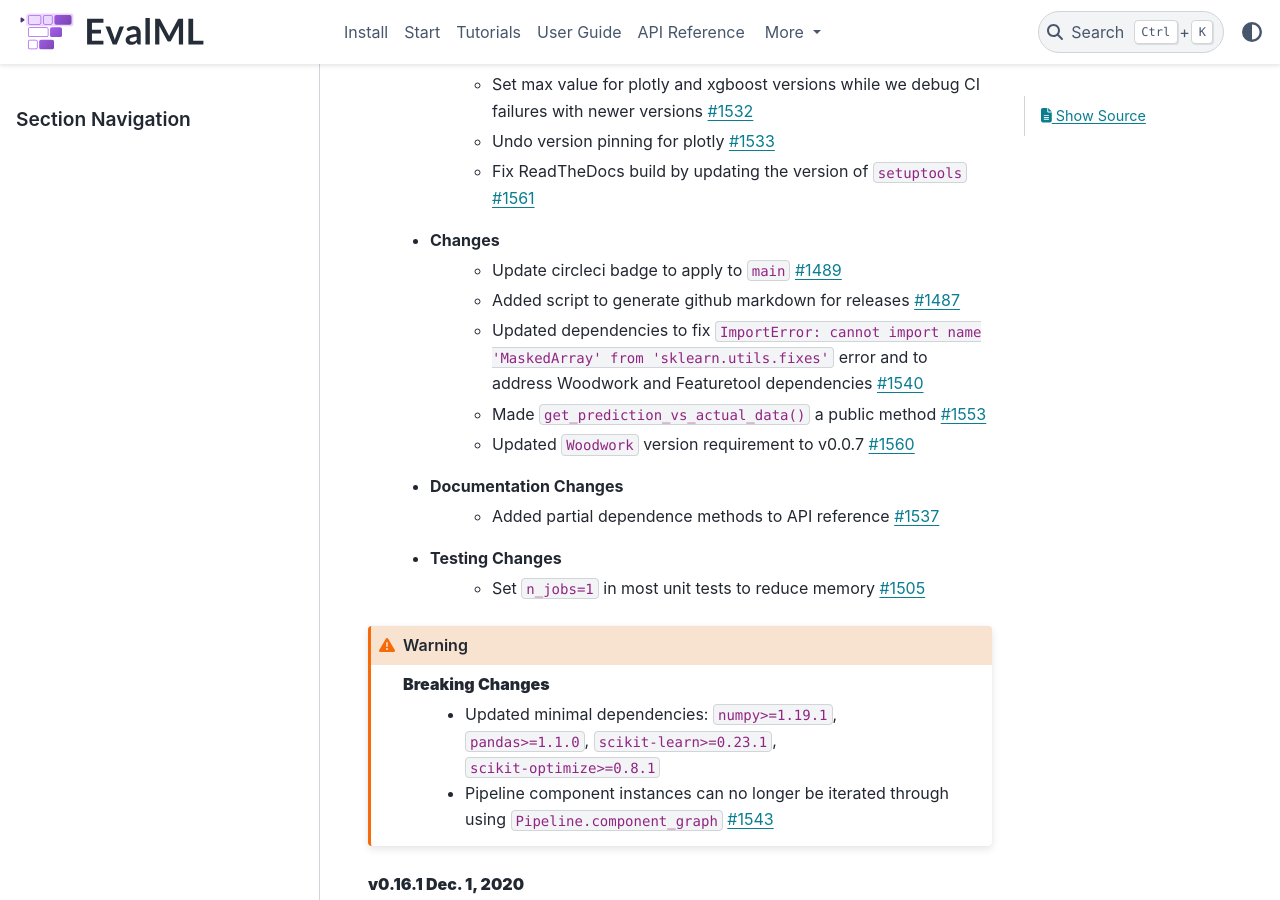
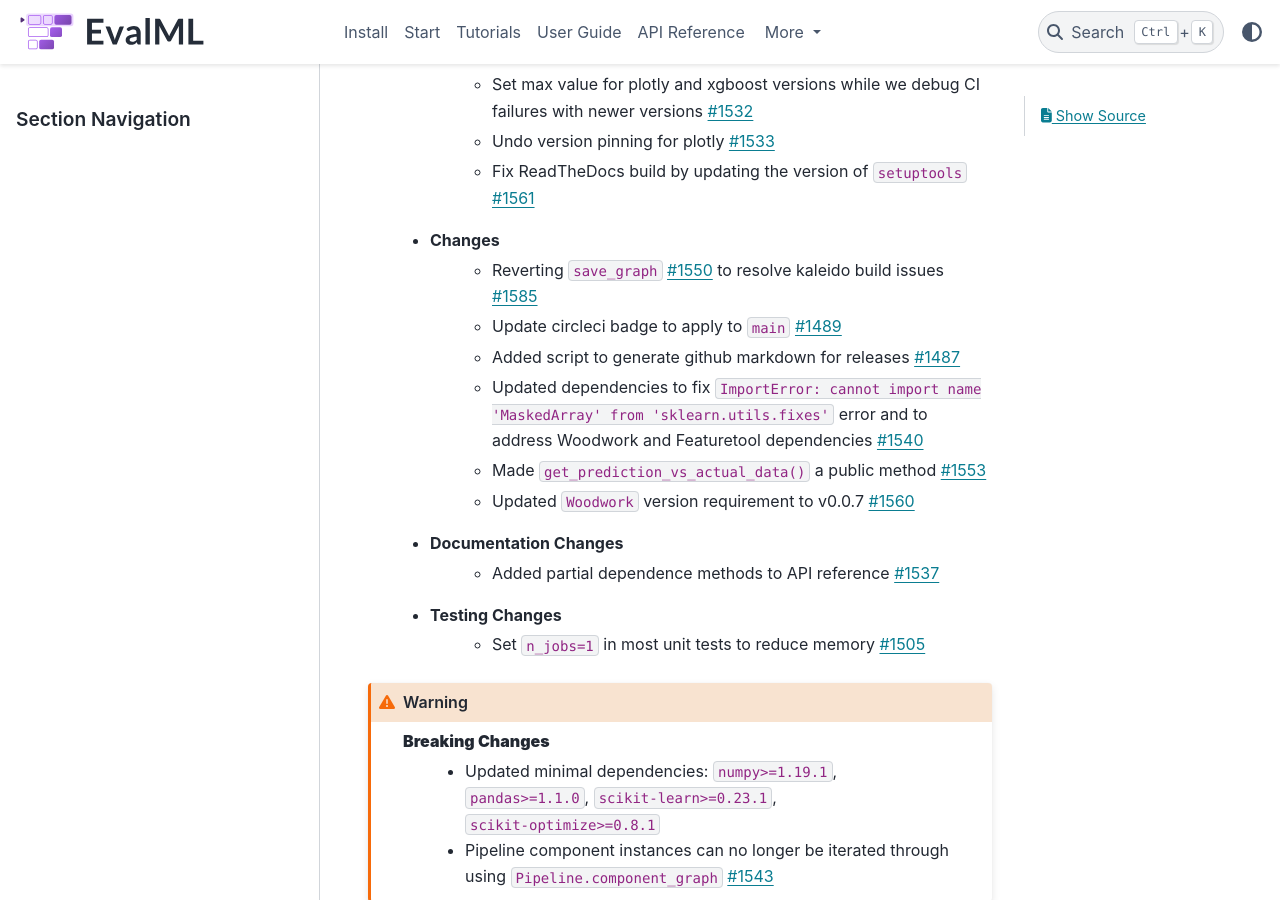
Before and after one commit to alteryx/evalml, a Sphinx documentation site: the page built from docs/source/release_notes.rst, in a window 1280 px wide and 900 px high, scrolled down 1378 px. Built offline with Sphinx 7.4.7 and the PyData theme 0.15.4, drawn with Linux system fonts in a browser that asks for light colours; comment, search, counter and statistics services are not loaded.

Commit message:
release notes

```diff
--- a/docs/source/release_notes.rst
+++ b/docs/source/release_notes.rst
@@ -29,6 +29,7 @@ Release Notes
         * Undo version pinning for plotly :pr:`1533`
         * Fix ReadTheDocs build by updating the version of ``setuptools`` :pr:`1561`
     * Changes
+        * Reverting ``save_graph`` :pr:`1550` to resolve kaleido build issues :pr:`1585`
         * Update circleci badge to apply to ``main`` :pr:`1489`
         * Added script to generate github markdown for releases :pr:`1487`
         * Updated dependencies to fix ``ImportError: cannot import name 'MaskedArray' from 'sklearn.utils.fixes'`` error and to address Woodwork and Featuretool dependencies :pr:`1540`
```
